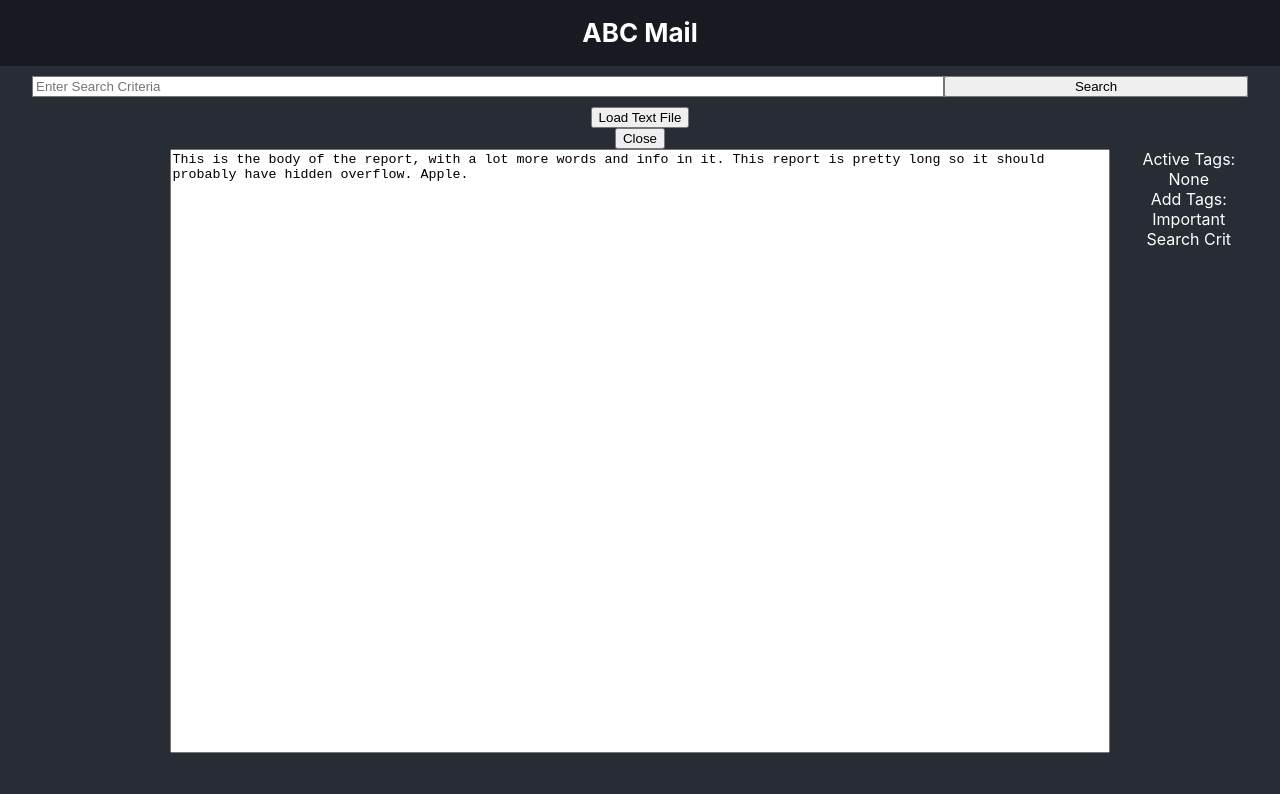
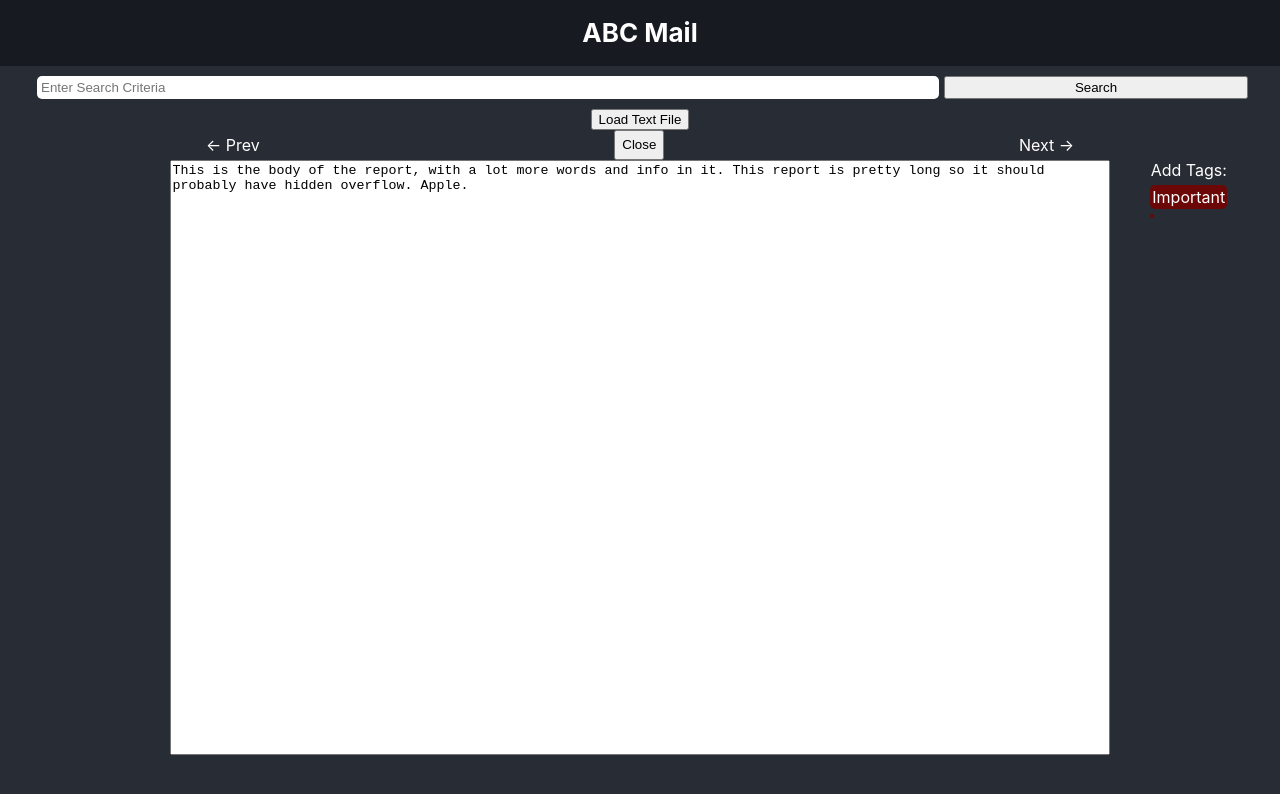
Before and after one commit to ryan-connor/abc-mail, a React (Create React App) app: page / in a window 1280 px wide. Both pictures are taken after a click on the element 640 px from the left and 128 px from the top of the page. Shown: the top 794 px of the page. Built offline with nearby package versions, Linux system fonts and the light colour scheme.

Commit message:
Implemented functional tags for items

```diff
--- a/src/App.css
+++ b/src/App.css
@@ -47,10 +47,10 @@ h1 {
 
   display: grid;
   grid-template-columns: auto auto auto 1fr;
-  grid-template-rows: 1fr;
+  grid-template-rows: 1fr auto;
   margin: 5px;
-  max-width: 95vw;
-  border: 1px solid white;
+  width: 85vw;
+  /* border: 1px solid white; */
 }
 
 .singleFileItem {
@@ -93,13 +93,34 @@ h1 {
 
 }
 
+.activeTagsDisplay {
+  display: flex;
+  grid-column: 1/5;
+  justify-content: left;
+  align-items: center;
+  overflow: hidden;
+  width: fit-content;
+
+
+}
+
+.activeTagsDisplay li{
+  background-color: #226327;
+  width: fit-content;
+  border-radius: 5px;
+  padding: 2px;
+  margin: 1px;
+
+
+}
+
 
 /* search bar style rules  */
 
 .searchBar {
   margin: 10px;
   width: 95vw;
-  background-color: grey;
+
 }
 
 form {
@@ -109,7 +130,10 @@ grid-template-rows: 1fr;
 }
 
 form input {
-
+  border-radius: 5px;
+  padding: 4px;
+  margin: 0 5px;
+  border: none;
 }
 
 *:focus {
@@ -147,6 +171,13 @@ li, ul {
   list-style-type: none;
 }
 
+li {
+  width: fit-content;
+  border-radius: 5px;
+  padding: 2px;
+  margin: 5px;
+}
+
 .textFileDisplayWithTags {
   display: grid;
   grid-template-columns: 1fr 6fr 1fr;
@@ -156,4 +187,46 @@ li, ul {
 
 .tagSidebar {
   grid-column: 3/4;
+  display: flex;
+  flex-direction: column;
+  align-items: center;
+
 }
+
+.activeTags li {
+background-color: #226327;
+}
+
+.inactiveTags li{
+  background-color: #6b0707;
+}
+
+.activeTags li:hover, .inactiveTags li:hover {
+  color: #b7b7b7;
+}
+
+.activeTags {
+  display: flex;
+  flex-direction: column;
+  align-items: center;
+}
+
+.inactiveTags {
+  display: flex;
+    flex-direction: column;
+    align-items: center;
+}
+
+.nav {
+  display: flex;
+  justify-content: space-between;
+  width: 70%;
+}
+
+.navArrow {
+  margin: 5px;
+}
+
+.navArrow:hover {
+  color: #b7b7b7;
+}
--- a/src/components/FileDisplay.js
+++ b/src/components/FileDisplay.js
@@ -5,6 +5,7 @@ import TextFileDisplay from './TextFileDisplay';
 const FileDisplay = (props) => {
 
 let [report, setReport] = useState('');
+let [testTags, setTestTags] = useState({});
 
     let sampleFiles = [
         {
@@ -12,24 +13,42 @@ let [report, setReport] = useState('');
         title: "Report 1",
         firstSentence: "This is a sample report for testing the display",
         body: "This is the body of the report, with a lot more words and info in it. This report is pretty long so it should probably have hidden overflow. Apple. ",
+        tags: [],
         },
         {
         id: 2,
         title: "Report 2",
         firstSentence: "This is a sample report for testing the display",
         body: "This is the body of the report, with a lot more words and info in it. This report is pretty long so it should probably have hidden overflow. Banana.",
+        tags: [],
         },
         {
         id: 3,
         title: "Report 3",
         firstSentence: "This is a sample report for testing the display",
         body: "This is the body of the report, with a lot more words and info in it. This report is pretty long so it should probably have hidden overflow. Orange.",
+        tags: [],
         },
         {
         id: 4,
         title: "Report 4",
         firstSentence: "This is a sample report for testing the display",
         body: "This is the body of the report, with a lot more words and info in it. This report is pretty long so it should probably have hidden overflow. Apple.",
+        tags: [],
+        },
+        {
+        id: 5,
+        title: "Report 5",
+        firstSentence: "This is a sample report for testing the display",
+        body: "This is the body of the report, with a lot more words and info in it. This report is pretty long so it should probably have hidden overflow. Orange.",
+        tags: [],
+        },
+        {
+        id: 6,
+        title: "Report 6",
+        firstSentence: "This is a sample report for testing the display",
+        body: "This is the body of the report, with a lot more words and info in it. This report is pretty long so it should probably have hidden overflow. Apple.",
+        tags: [],
         },
 ];
 
@@ -40,17 +59,50 @@ let showReport = (arg) => {
 };
 
 let clearReport = () => {
-    setReport('');
+    setReport();
 };
+
+let addTag = (tag, id) => {
+
+//     let index= sampleFiles.findIndex( (item)=> {
+//     return item.id === id;
+// });
+// sampleFiles[index].tags.push(tag);
+// console.log(sampleFiles[index]);
+
+let prevTags = testTags;
+console.log(prevTags[id]);
+(prevTags[id])?prevTags[id].push(tag): prevTags[id] = [tag];
+
+setTestTags(prevTags);
+console.log("state tags:", testTags);
+
+};
+
+let addTagCallback;
+
+let getAddTagCallback = (func) => {
+    addTagCallback = func;
+};
+
+
+// let displayTags = (id) => {
+//     if (testTags[id]) {
+//         testTags[id].map( (item) => {
+//             return item
+//         })
+//     };
+
+// };
 
 let regex = new RegExp(`${props.searchCriteria}`,'i');
 
     return (
         <div className="allFileCont">
-            {report && < TextFileDisplay report= {report.body} clearReport={clearReport} />}
+            {report && < TextFileDisplay searchCriteria={props.searchCriteria} addTag={addTag} activeTags= {testTags} id={report.id} report= {report} clearReport={clearReport} />}
             {sampleFiles.map( (item, index)=> {
                 if (props.searchCriteria==='' || item.body.search(regex) > -1) {
-                    return < SingleFile key={item.id} showReport={showReport} index={index} file={item}/>
+                    return < SingleFile key={item.id}  activeTags= {testTags[item.id]} showReport={showReport} index={index} file={item}/>
                 }
             })}
 
--- a/src/components/SingleFile.js
+++ b/src/components/SingleFile.js
@@ -1,7 +1,8 @@
-import React from "react";
+import {React, useState} from "react";
 
 const SingleFile = (props) => {
 
+    // let [tags, setTags] = useState([]);
 
     let file = {
         id: props.file.id,
@@ -11,9 +12,16 @@ const SingleFile = (props) => {
         index: props.index,
     };
 
+    // let addTag = (tag) => {
+    //     setTags= [...tags, tag];
+    //     console.log("tags:", tags);
+    // };
+
     let handleClick = (e) => {
         props.showReport(file.index);
     };
+
+    // props.getAddTagCallback(addTag);
 
     return (
         <div onClick={handleClick} className="singleFileCont">
@@ -22,6 +30,7 @@ const SingleFile = (props) => {
             <div className="singleFileItem fileTitle">{file.title}</div>
             <div className="singleFileItem fileSentence">{file.firstSentence}</div>
             <div className="singleFileItem fileBody">{file.body}</div>
+            {props.activeTags && <div className="activeTagsDisplay">{props.activeTags.map( (item) => {return <li >{item}</li>})} </div>}
 
         </div>
     )
--- a/src/components/TextFileDisplay.js
+++ b/src/components/TextFileDisplay.js
@@ -3,6 +3,7 @@ import {React, useState} from "react";
 const TextFileDisplay = (props) => {
 
 let [textState, setTextState] = useState(props.report);
+let [currentTags, setCurrentTags] = useState(props.activeTags[props.id]);
 
 //function to parse text file from project gutenberg
 let handleClick = async (e) => {
@@ -12,30 +13,48 @@ let handleClick = async (e) => {
     let titleIndex = loadedText.indexOf("Title");
     let endTitle= loadedText.slice(titleIndex, titleIndex+200).search('\r\n|\r|\n') + titleIndex;
     let slicedTitle = loadedText.slice(titleIndex+7, endTitle);
-    setTextState(loadedText);
+    let prevState = {...textState};
+    prevState.body=loadedText;
+    setTextState(prevState);
+};
+
+let addTag = (e) => {
+console.log(e.target.innerText);
+props.addTag(e.target.innerText, textState.id);
+(currentTags)?setCurrentTags([...currentTags, e.target.innerText]):setCurrentTags([e.target.innerText]);
+// props.addTag(e.target.innerText);
 
 };
-
 
 
     return (
         <div className="textFileDisplayCont">
             <button onClick={handleClick}>Load Text File</button>
-            <button onClick={props.clearReport}>Close</button>
+
+            <div className="nav">
+                    <div className="navArrow"> &lt;- Prev</div>
+                    <button onClick={props.clearReport}>Close</button>
+                    <div className="navArrow">Next -&gt;</div>
+                </div>
             <div className="textFileDisplayWithTags">
-                <textarea className="textFileDisplay" placeholder='sample text here' value={textState}></textarea>
+
+                <textarea readOnly className="textFileDisplay" placeholder='sample text here' value={textState.body}></textarea>
                 <div className="tagSidebar">
-                    <div>
+                    {props.activeTags[props.id] &&
+                    <div className="activeTags">
                     Active Tags:
                         <ul>
-                            <li>None</li>
+                            {props.activeTags[props.id].map( (item)=> {
+                                return <li>{item}</li>
+                            })}
                         </ul>
-                    </div>
-                    <div>
+                    </div>}
+
+                    <div className="inactiveTags">
                     Add Tags:
                         <ul>
-                            <li>Important</li>
-                            <li>Search Crit</li>
+                            {(!currentTags || currentTags.findIndex((item)=> item==="Important")===-1) && <li onClick={addTag}>Important</li>}
+                            {(!currentTags || props.searchCriteria && currentTags.findIndex((item)=> item===props.searchCriteria)===-1) && <li onClick={addTag}>{props.searchCriteria}</li>}
                         </ul>
                     </div>
                 </div>
```
